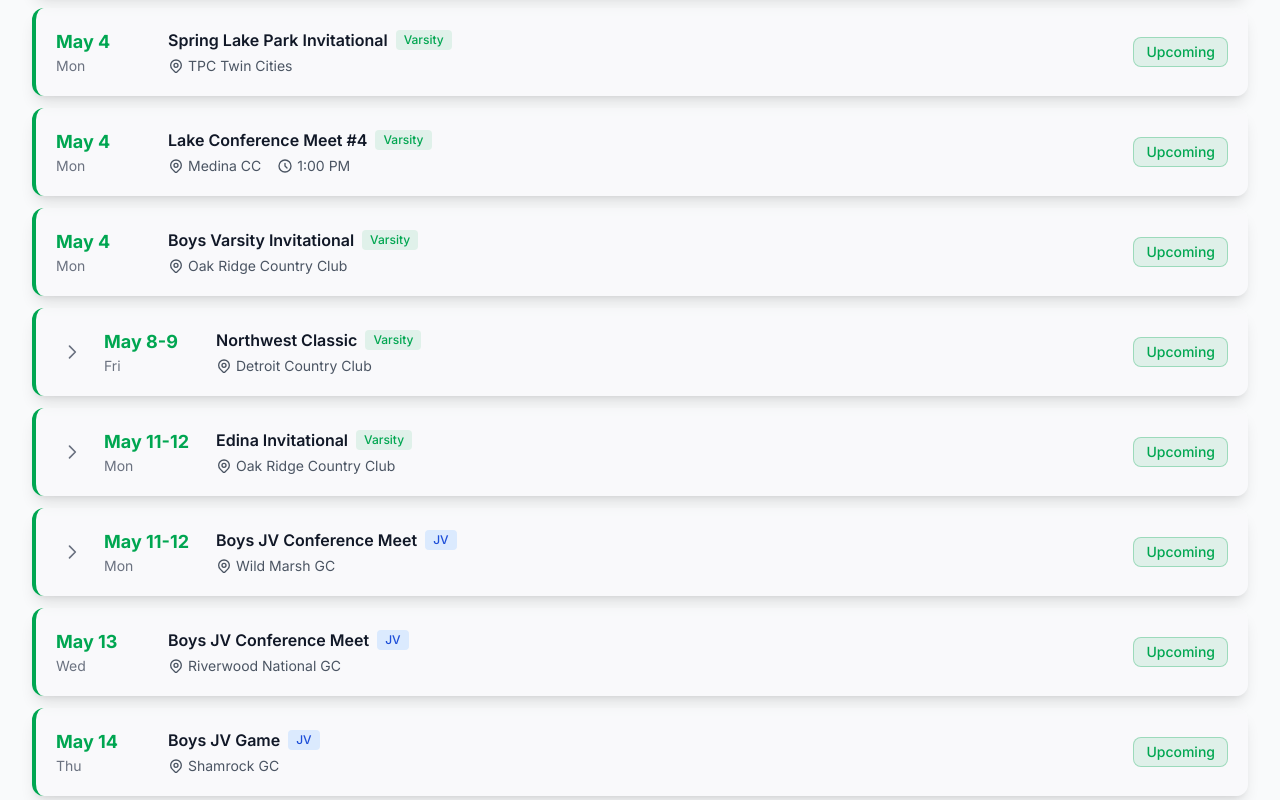
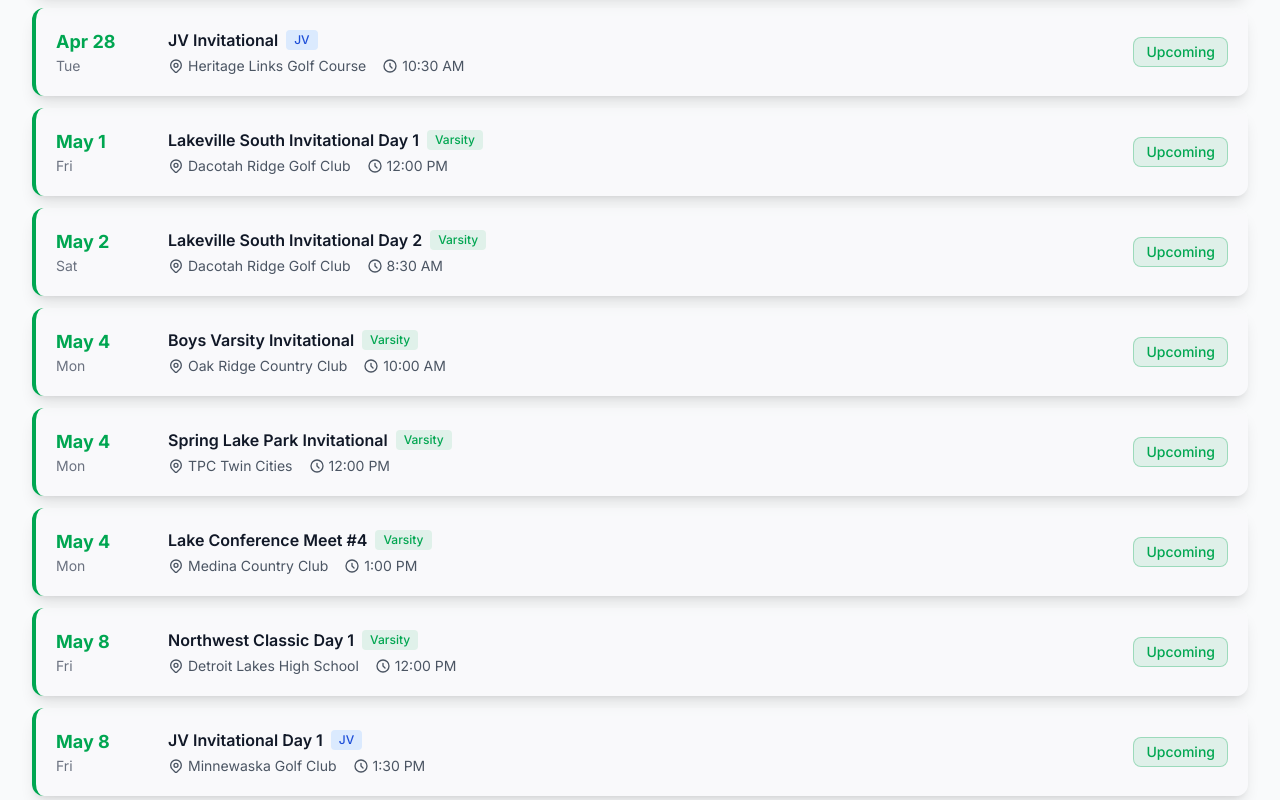
Before and after one commit to rlarson12/edina-golf-website, a React (Vite) app: page /schedule in a window 1280 px wide. Shown: the part 1540-2340 px from the top of the page. Built offline with nearby package versions, Linux system fonts and the light colour scheme.

Commit message:
Sync 2026 schedule with Lake Conference site — times, courses, split multi-day events

```diff
--- a/public/version.json
+++ b/public/version.json
@@ -1 +1 @@
-{"buildTime":1776126213091}
+{"buildTime":1776126770358}
--- a/src/pages/Schedule.jsx
+++ b/src/pages/Schedule.jsx
@@ -36,26 +36,30 @@ function Schedule() {
     // Varsity Events
     { id: '2026-V1',  date: '2026-04-20', dateFormatted: 'Apr 20',    event: 'Lake Conference Tournament #1',      course: 'Chaska Town Course',        level: 'Varsity', time: '1:30 PM' },
     { id: '2026-V2',  date: '2026-04-22', dateFormatted: 'Apr 22',    event: 'East Ridge Invitational',            course: 'Stoneridge Golf Club',       level: 'Varsity', time: '9:00 AM' },
-    { id: '2026-V3',  date: '2026-04-23', dateFormatted: 'Apr 23',    event: 'Lake Conference Meet #2',            course: 'Pioneer Creek Golf Course',  level: 'Varsity', time: '1:30 PM' },
-    { id: '2026-V4',  date: '2026-04-24', dateFormatted: 'Apr 24-25', event: 'The Preview',                        course: 'Edinburgh Golf Course',      level: 'Varsity', isMultiDay: true, time: '7:00 AM' },
+    { id: '2026-V3',  date: '2026-04-23', dateFormatted: 'Apr 23',    event: 'Lake Conference Meet #2',            course: 'Pioneer Creek Golf Course',  level: 'Varsity', time: '1:57 PM' },
+    { id: '2026-V4',  date: '2026-04-24', dateFormatted: 'Apr 24',    event: 'The Preview Day 1',                  course: 'Edinburgh USA Golf Course',  level: 'Varsity', time: '7:00 AM' },
+    { id: '2026-V4b', date: '2026-04-25', dateFormatted: 'Apr 25',    event: 'The Preview Day 2',                  course: 'Edinburgh USA Golf Course',  level: 'Varsity', time: '11:30 AM' },
     { id: '2026-V5',  date: '2026-04-27', dateFormatted: 'Apr 27',    event: 'Lake Conference Meet #3',            course: 'Oak Ridge Country Club',     level: 'Varsity', time: '1:30 PM' },
-    { id: '2026-V6',  date: '2026-05-01', dateFormatted: 'May 1-2',   event: 'Lakeville South Invitational',       course: 'Dacotah Ridge Golf Club',    level: 'Varsity', isMultiDay: true },
-    { id: '2026-V7',  date: '2026-05-04', dateFormatted: 'May 4',     event: 'Spring Lake Park Invitational',      course: 'TPC Twin Cities',            level: 'Varsity' },
-    { id: '2026-V8',  date: '2026-05-04', dateFormatted: 'May 4',     event: 'Lake Conference Meet #4',            course: 'Medina CC',                  level: 'Varsity', time: '1:00 PM' },
-    { id: '2026-V9',  date: '2026-05-04', dateFormatted: 'May 4',     event: 'Boys Varsity Invitational',          course: 'Oak Ridge Country Club',     level: 'Varsity' },
-    { id: '2026-V10', date: '2026-05-08', dateFormatted: 'May 8-9',   event: 'Northwest Classic',                  course: 'Detroit Country Club',       level: 'Varsity', isMultiDay: true },
+    { id: '2026-V6',  date: '2026-05-01', dateFormatted: 'May 1',     event: 'Lakeville South Invitational Day 1', course: 'Dacotah Ridge Golf Club',    level: 'Varsity', time: '12:00 PM' },
+    { id: '2026-V6b', date: '2026-05-02', dateFormatted: 'May 2',     event: 'Lakeville South Invitational Day 2', course: 'Dacotah Ridge Golf Club',    level: 'Varsity', time: '8:30 AM' },
+    { id: '2026-V9',  date: '2026-05-04', dateFormatted: 'May 4',     event: 'Boys Varsity Invitational',          course: 'Oak Ridge Country Club',     level: 'Varsity', time: '10:00 AM' },
+    { id: '2026-V7',  date: '2026-05-04', dateFormatted: 'May 4',     event: 'Spring Lake Park Invitational',      course: 'TPC Twin Cities',            level: 'Varsity', time: '12:00 PM' },
+    { id: '2026-V8',  date: '2026-05-04', dateFormatted: 'May 4',     event: 'Lake Conference Meet #4',            course: 'Medina Country Club',        level: 'Varsity', time: '1:00 PM' },
+    { id: '2026-V10', date: '2026-05-08', dateFormatted: 'May 8',     event: 'Northwest Classic Day 1',            course: 'Detroit Lakes High School',  level: 'Varsity', time: '12:00 PM' },
+    { id: '2026-V10b',date: '2026-05-09', dateFormatted: 'May 9',     event: 'Northwest Classic Day 2',            course: 'Detroit Lakes High School',  level: 'Varsity', time: '9:00 AM' },
     { id: '2026-V11', date: '2026-05-11', dateFormatted: 'May 11-12', event: 'Edina Invitational',                 course: 'Oak Ridge Country Club',     level: 'Varsity', isMultiDay: true },
-    { id: '2026-V12', date: '2026-05-19', dateFormatted: 'May 19',    event: 'Lake Conference Championship',       course: 'Fox Hollow Golf Club',       level: 'Varsity' },
+    { id: '2026-V12', date: '2026-05-19', dateFormatted: 'May 19',    event: 'Lake Conference Championship',       course: 'Fox Hollow Golf Club',       level: 'Varsity', time: '8:00 AM' },
     { id: '2026-V13', date: '2026-05-26', dateFormatted: 'May 26-27', event: 'Section 6AAA Championship',          course: 'Meadows at Mystic Lake',     level: 'Varsity', isMultiDay: true },
     { id: '2026-V14', date: '2026-06-09', dateFormatted: 'Jun 9-10',  event: 'MSHSL AAA State Tournament',         course: 'Bunker Hills Golf Course',   level: 'Varsity', isMultiDay: true },
     // JV Events
-    { id: '2026-JV1', date: '2026-04-20', dateFormatted: 'Apr 20',    event: 'JV Lake Conference Match #1',        course: 'Bluff Creek Golf Course',    level: 'JV', time: '12:00 PM' },
-    { id: '2026-JV2', date: '2026-04-22', dateFormatted: 'Apr 22',    event: 'Boys JV Tournament',                 course: 'Clifton Highlands GC',       level: 'JV', time: '1:00 PM' },
+    { id: '2026-JV0', date: '2026-04-21', dateFormatted: 'Apr 21',    event: 'JV Invitational',                    course: 'Heritage Links Golf Course', level: 'JV', time: '10:30 AM' },
+    { id: '2026-JV2', date: '2026-04-22', dateFormatted: 'Apr 22',    event: 'Boys JV Tournament',                 course: 'Clifton Highlands',          level: 'JV', time: '1:00 PM' },
     { id: '2026-JV3', date: '2026-04-27', dateFormatted: 'Apr 27',    event: 'Eden Prairie JV Invite',             course: 'Bluff Creek Golf Course',    level: 'JV', time: '9:00 AM' },
-    { id: '2026-JV4', date: '2026-05-11', dateFormatted: 'May 11-12', event: 'Boys JV Conference Meet',            course: 'Wild Marsh GC',              level: 'JV', isMultiDay: true },
-    { id: '2026-JV5', date: '2026-05-13', dateFormatted: 'May 13',    event: 'Boys JV Conference Meet',            course: 'Riverwood National GC',      level: 'JV' },
-    { id: '2026-JV6', date: '2026-05-14', dateFormatted: 'May 14',    event: 'Boys JV Game',                       course: 'Shamrock GC',                level: 'JV' },
-    { id: '2026-JV7', date: '2026-05-20', dateFormatted: 'May 20',    event: 'Boys JV Invitational',               course: 'Dahlgreen GC',               level: 'JV' },
+    { id: '2026-JV0b',date: '2026-04-28', dateFormatted: 'Apr 28',    event: 'JV Invitational',                    course: 'Heritage Links Golf Course', level: 'JV', time: '10:30 AM' },
+    { id: '2026-JV4', date: '2026-05-08', dateFormatted: 'May 8',     event: 'JV Invitational Day 1',              course: 'Minnewaska Golf Club',       level: 'JV', time: '1:30 PM' },
+    { id: '2026-JV4b',date: '2026-05-09', dateFormatted: 'May 9',     event: 'JV Invitational Day 2',              course: 'Minnewaska Golf Club',       level: 'JV', time: '8:30 AM' },
+    { id: '2026-JV6', date: '2026-05-14', dateFormatted: 'May 14',    event: 'Boys JV Game',                       course: 'Shamrock Golf Course',       level: 'JV', time: '8:30 AM' },
+    { id: '2026-JV7', date: '2026-05-20', dateFormatted: 'May 20',    event: 'Boys JV Invitational',               course: 'Dahlgreen Golf Course',      level: 'JV', time: '8:00 AM' },
   ]
 
   // Use schedule data from JSON (2025)
```
